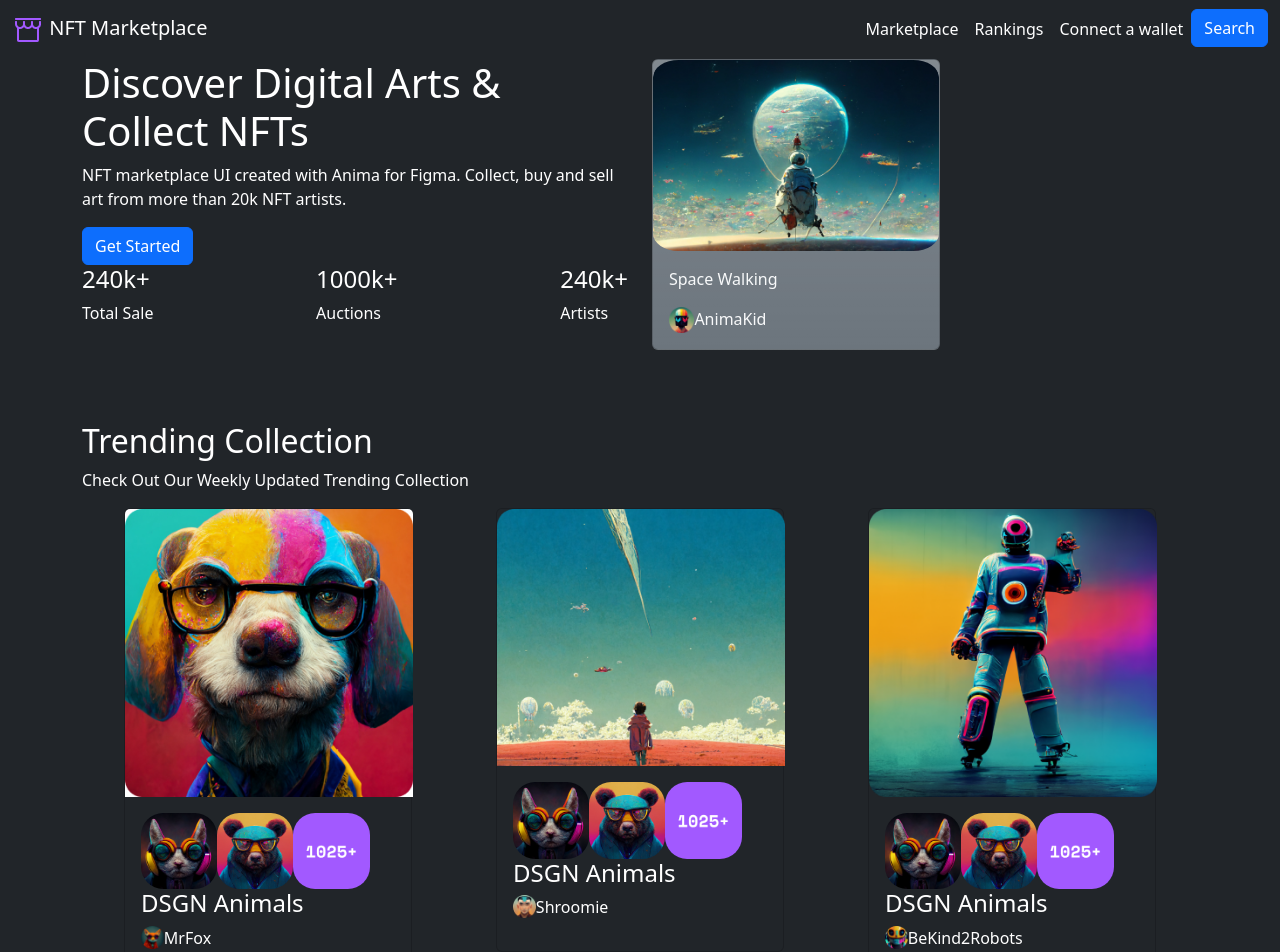
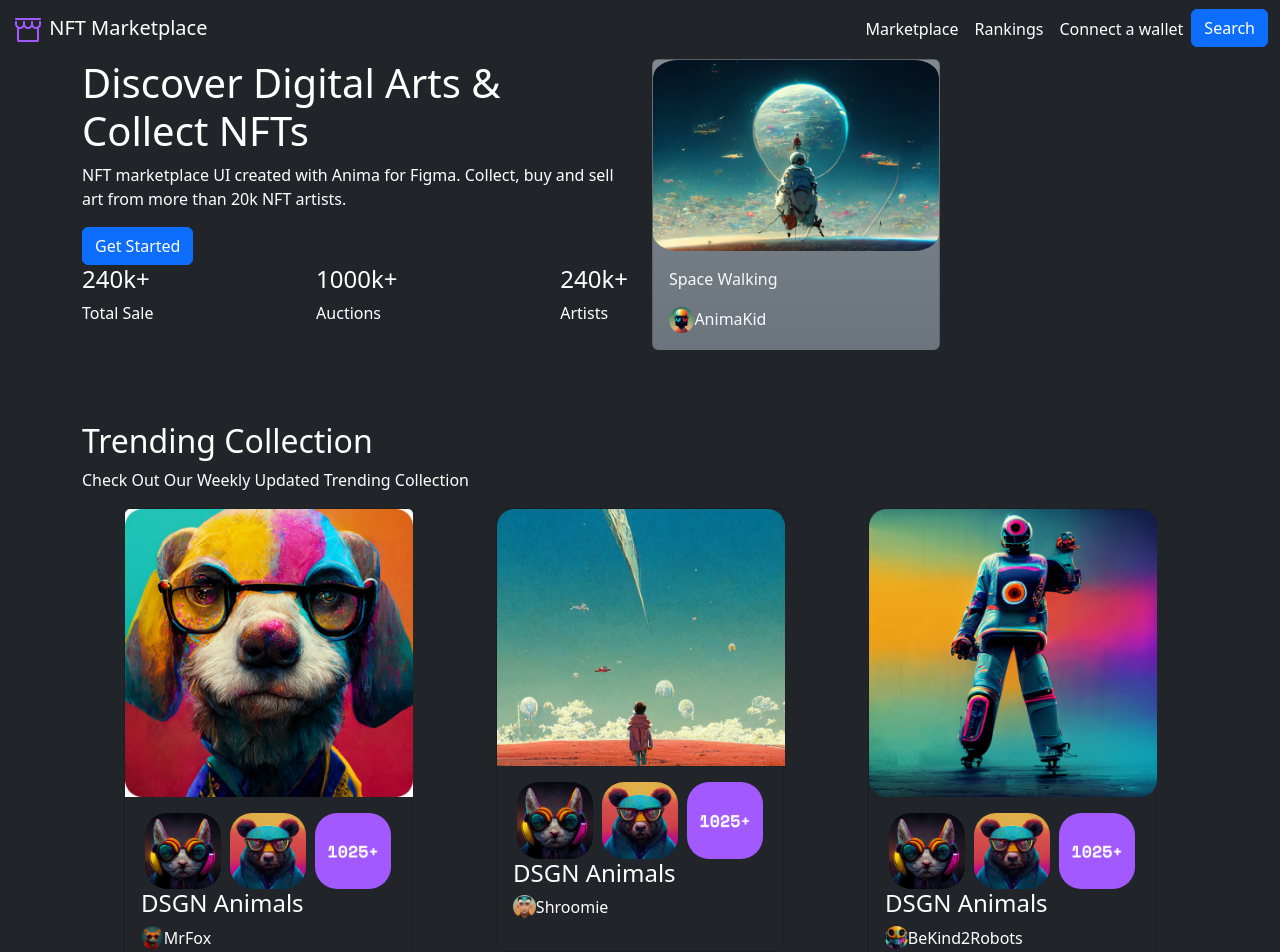
Before and after one commit to muzammilpro/NFT_Landing_Page_in_React.js, a React (Create React App) app: page / in a window 1280 px wide. Shown: the top 952 px of the page. Built offline with nearby package versions, Linux system fonts and the light colour scheme.

Commit message:
Do Some Changes

```diff
--- a/src/Components/TrendingCollectionCards/TrendingCollectionCards.js
+++ b/src/Components/TrendingCollectionCards/TrendingCollectionCards.js
@@ -7,7 +7,7 @@
             <div className="card bg-dark" style={{ width: "18rem" }}>
                 <img src={props.scr} className="card-img-top" alt="..." style={{ width: "18rem" }} />
                 <div className="card-body">
-                    <div className='d-flex'>
+                    <div className='d-flex justify-content-around'>
                         <img src={props.scr1} className="card-img-top" alt="..." style={{ width: "30%", borderRadius: "29%" }} />
                         <img src={props.scr2} className="card-img-top" alt="..." style={{ width: "30%", borderRadius: "29%" }} />
                         <img src={props.scr3} className="card-img-top" alt="..." style={{ width: "30%", borderRadius: "29%" }} />
```
